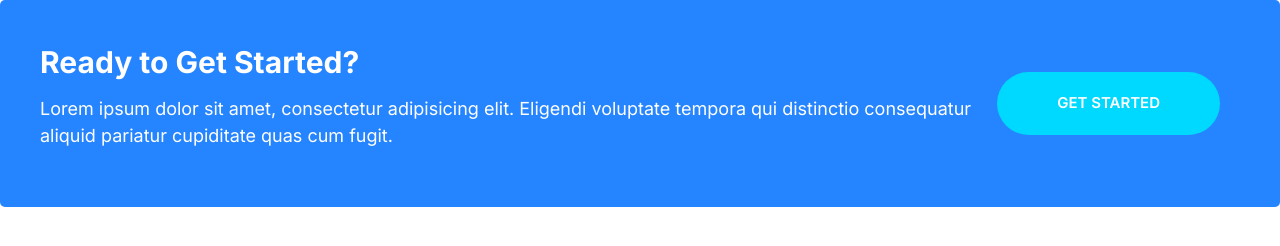
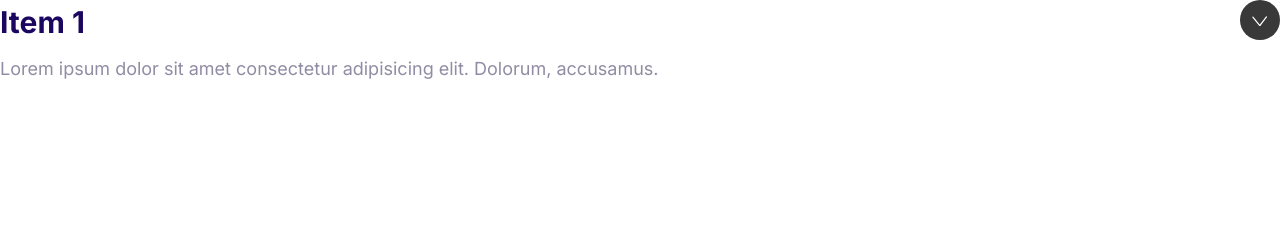
Before and after one commit to SaketKothari/cloudify, a plain HTML site: page index.html in a window 1280 px wide. Drawn offline with Linux system fonts and the light colour scheme.

Commit message:
Structure of collapsible component

```diff
--- a/css/styles.css
+++ b/css/styles.css
@@ -570,3 +570,35 @@ a {
     margin: 0 2rem;
   }
 }
+
+/* Collapsibles */
+.collapsible__header {
+  display: flex;
+  justify-content: space-between;
+}
+
+.collapsible__heading {
+  margin-top: 0;
+  font-size: 3rem;
+}
+
+.collapsible__chevron {
+  transform: rotate(-90deg);
+  transition: transform 0.3s;
+}
+
+.collapsible__content {
+  max-height: 0;
+  overflow: hidden;
+  opacity: 0;
+  transition: all 0.3s;
+}
+
+.collapsible--expanded .collapsible__chevron {
+  transform: rotate(0);
+}
+
+.collapsible--expanded .collapsible__content {
+  max-height: 100vh;
+  opacity: 1;
+}
--- a/index.html
+++ b/index.html
@@ -14,18 +14,19 @@
     <link rel="stylesheet" href="css/styles.css" />
   </head>
   <body>
-    <div class="callout callout--primary">
-      <div class="grid grid--1x2">
-        <div class="callout__content">
-          <h2 class="callout__heading">Ready to Get Started?</h2>
-          <p>
-            Lorem ipsum dolor sit amet, consectetur adipisicing elit. Eligendi
-            voluptate tempora qui distinctio consequatur aliquid pariatur
-            cupiditate quas cum fugit.
-          </p>
-        </div>
-        <a href="#" class="btn btn--secondary btn--stretched">Get Started</a>
+    <div class="collapsible collapsible--expanded">
+      <header class="collapsible__header">
+        <h2 class="collapsible__heading">Item 1</h2>
+        <svg class="icon icon--white collapsible__chevron">
+          <use xlink:href="images/sprite.svg#chevron"></use>
+        </svg>
+      </header>
+      <div class="collapsible__content">
+        Lorem ipsum dolor sit amet consectetur adipisicing elit. Dolorum,
+        accusamus.
       </div>
     </div>
+
+    <script src="js/main.js"></script>
   </body>
 </html>
--- /dev/null
+++ b/js/main.js
@@ -0,0 +1,6 @@
+const collapsibles = document.querySelectorAll('.collapsible');
+collapsibles.forEach((item) =>
+  item.addEventListener('click', function () {
+    this.classList.toggle('collapsible--expanded');
+  })
+);
```
Also changed, not shown: components/collapsibles.html (added, +11 -0 lines).
